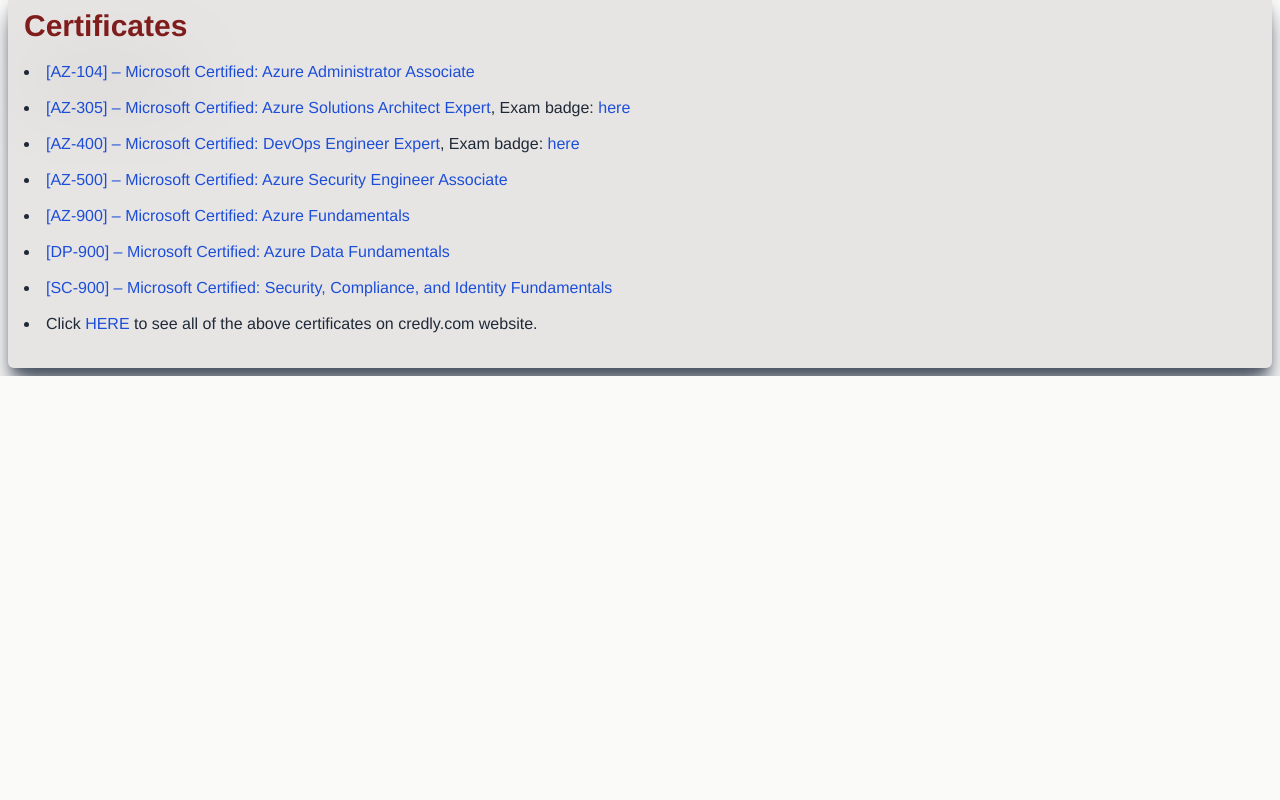
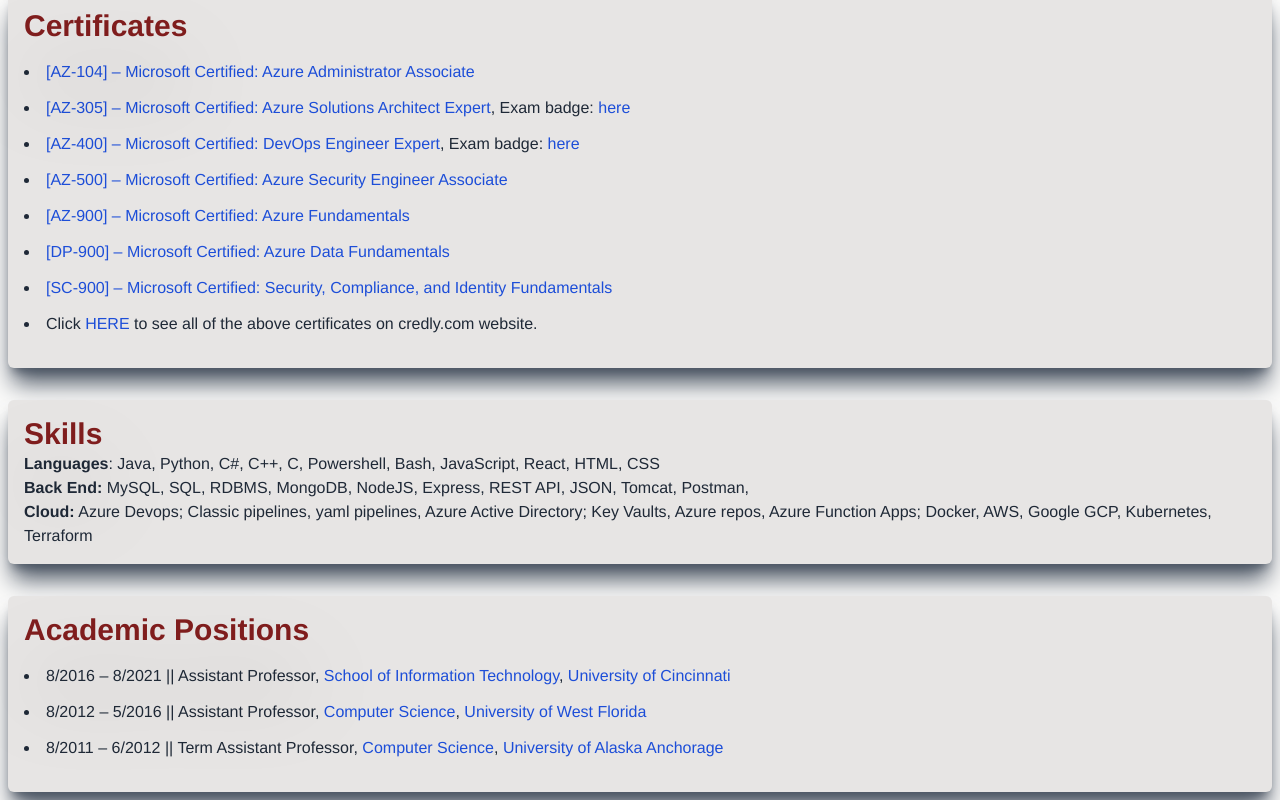
Before and after one commit to atlanticitsolutions/bilalgonen, a React (Vite) app: page / in a window 1280 px wide. Shown: the part 476-1276 px from the top of the page. Before the commit the page ends 852 px from the top, so only its background shows below. Built offline with nearby package versions, Linux system fonts and the light colour scheme.

Commit message:
Skills, Academic Positions added

```diff
--- /dev/null
+++ b/src/components/Positions.jsx
@@ -0,0 +1,64 @@
+import React from 'react'
+
+export default function Positions() {
+  return (
+    <>
+      <ul className='list-disc list-inside py-4 space-y-2 sm:space-y-3'>
+        <li>
+          8/2016 – 8/2021 || Assistant Professor,{' '}
+          <a
+            target='_blank'
+            href='https://cech.uc.edu/schools/it.html'
+            rel='noopener noreferrer'
+          >
+            School of Information Technology
+          </a>
+          ,{' '}
+          <a
+            target='_blank'
+            href='http://www.uc.edu/'
+            rel='noopener noreferrer'
+          >
+            University of Cincinnati
+          </a>
+        </li>
+        <li>
+          8/2012 – 5/2016 || Assistant Professor,{' '}
+          <a
+            target='_blank'
+            href='https://uwf.edu/hmcse/departments/computer-science/'
+            rel='noopener noreferrer'
+          >
+            Computer Science
+          </a>
+          ,{' '}
+          <a
+            target='_blank'
+            href='http://www.uwf.edu/'
+            rel='noopener noreferrer'
+          >
+            University of West Florida
+          </a>
+        </li>
+        <li>
+          8/2011 – 6/2012 || Term Assistant Professor,{' '}
+          <a
+            target='_blank'
+            href='http://www.math.uaa.alaska.edu/cs/'
+            rel='noopener noreferrer'
+          >
+            Computer Science
+          </a>
+          ,{' '}
+          <a
+            target='_blank'
+            href='http://www.uaa.alaska.edu/'
+            rel='noopener noreferrer'
+          >
+            University of Alaska Anchorage
+          </a>
+        </li>
+      </ul>
+    </>
+  )
+}
--- /dev/null
+++ b/src/components/Skills.jsx
@@ -0,0 +1,17 @@
+import React from 'react'
+
+export default function Skills() {
+  return (
+    <>
+      <strong>Languages</strong>: Java, Python, C#, C++, C, Powershell, Bash,
+      JavaScript, React, HTML, CSS
+      <br />
+      <strong>Back End:</strong> MySQL, SQL, RDBMS, MongoDB, NodeJS, Express,
+      REST API, JSON, Tomcat, Postman,
+      <br />
+      <strong>Cloud:</strong> Azure Devops; Classic pipelines, yaml pipelines,
+      Azure Active Directory; Key Vaults, Azure repos, Azure Function Apps;
+      Docker, AWS, Google GCP, Kubernetes, Terraform
+    </>
+  )
+}
--- a/src/pages/Home.jsx
+++ b/src/pages/Home.jsx
@@ -2,6 +2,8 @@ import React from 'react'
 import Section from '../components/Section'
 import Experience from '../components/Experience'
 import Certificates from '../components/Certificates'
+import Skills from '../components/Skills'
+import Positions from '../components/Positions'
 
 export const Home = () => {
   return (
@@ -12,6 +14,12 @@ export const Home = () => {
       <Section title='Certificates'>
         <Certificates />
       </Section>
+      <Section title='Skills'>
+        <Skills />
+      </Section>
+      <Section title='Academic Positions'>
+        <Positions />
+      </Section>
     </main>
   )
 }
```
